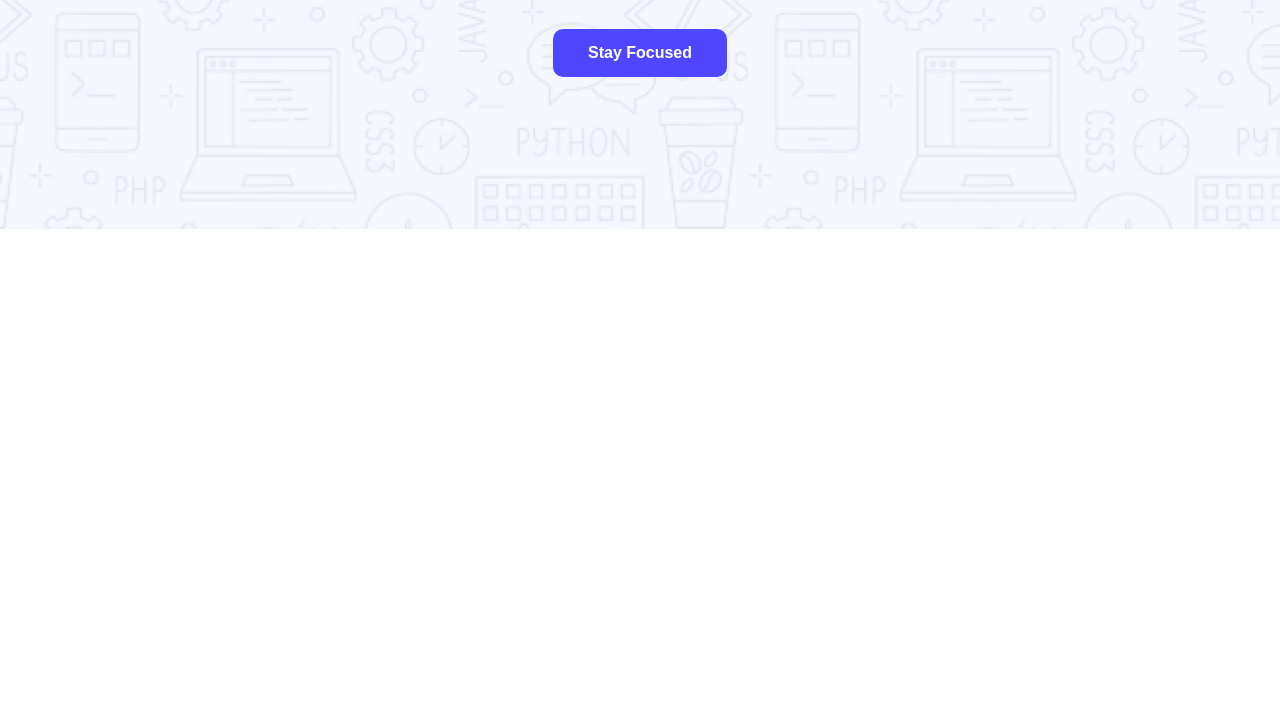
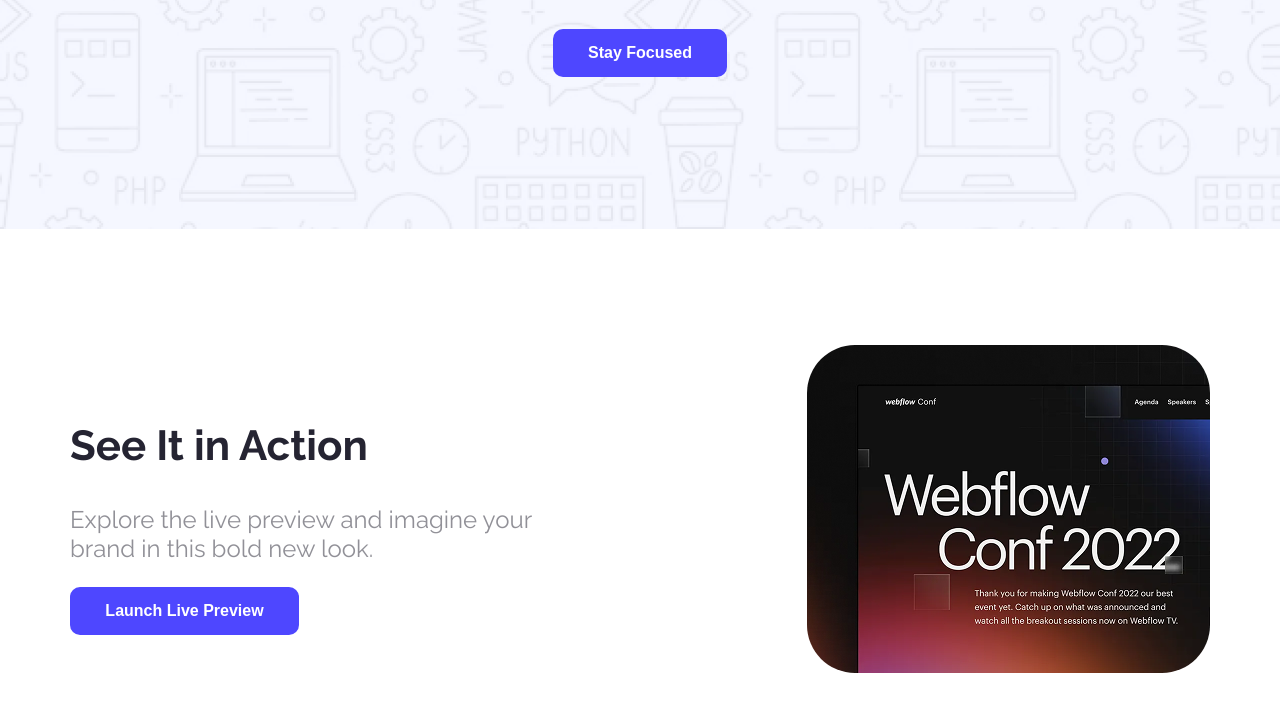
Before and after one commit to Shuprov/landing-launchpad, a plain HTML site: page index.html in a window 1280 px wide. Shown: the part 422-1134 px from the top of the page. Before the commit the page ends 800 px from the top, so only its background shows below. Drawn offline with Linux system fonts and the light colour scheme.

Commit message:
action section done

```diff
--- a/index.html
+++ b/index.html
@@ -29,7 +29,17 @@
         </div>
     </header>
     <main>
-
+        <section class="action">
+            <div class="raleway-font-two">
+                <h2 class="action-title">See It in Action</h2>
+                <p class="action-sub-title">Explore the live preview and imagine your <br> brand in this bold new look.
+                </p>
+                <button class="primary-button live-button">Launch Live Preview</button>
+            </div>
+            <div>
+                <img src="./Assets/wc-mini.png" alt="Webflow conference poster">
+            </div>
+        </section>
     </main>
     <footer>
 
--- a/styles/style.css
+++ b/styles/style.css
@@ -51,7 +51,7 @@
     justify-content: space-between;
     align-items: center;
     max-width: 1140px;
-    margin: 0px auto 158px;
+    margin: 0 auto 158px;
 }
 
 .signup-button {
@@ -75,3 +75,34 @@
 .banner {
     padding-bottom: 152px;
 }
+
+/* Action section styles */
+.action {
+    display: flex;
+    justify-content: space-between;
+    align-items: center;
+    /* background-color: lightcyan; */
+    max-width: 1140px;
+    margin: 116px auto;
+}
+
+.action-title {
+    font-size: 42px;
+    font-weight: bold;
+    color: #252432;
+}
+
+.action-sub-title {
+    font-size: 24px;
+    color: #252432;
+    opacity: 0.5;
+}
+
+.live-button {
+    width: 229px;
+    height: 48px;
+}
+
+.action img {
+    border-radius: 48px;
+}
```
